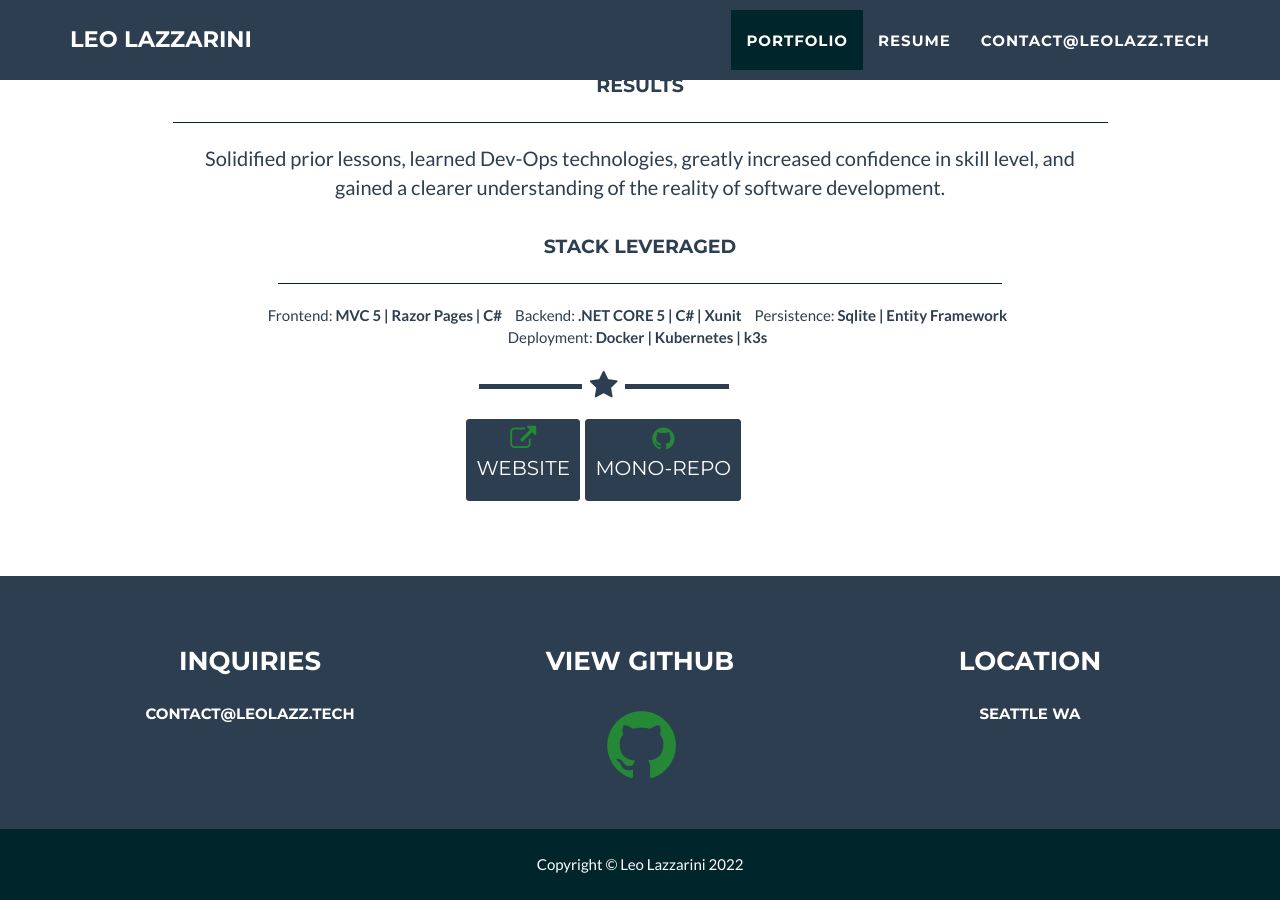
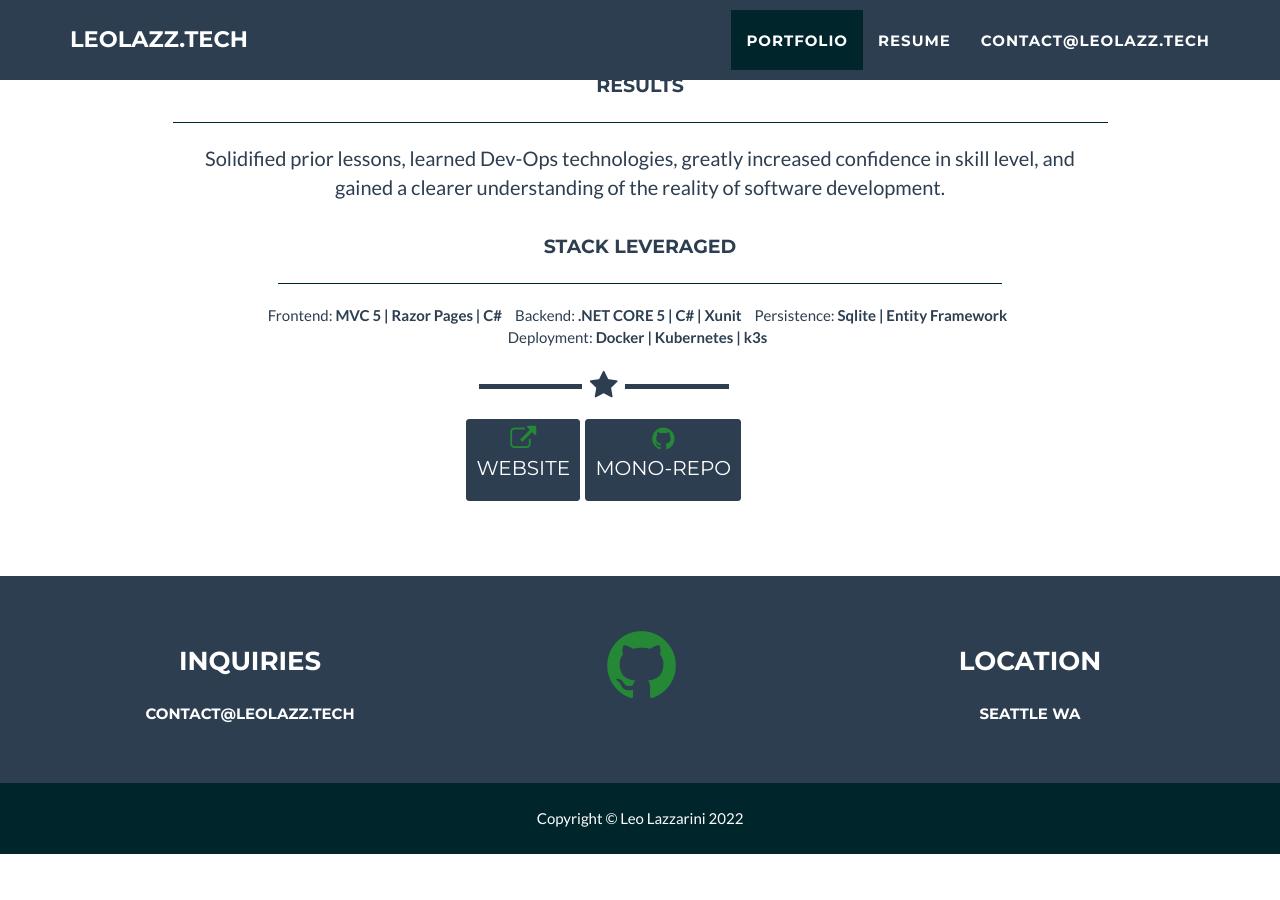
Before and after one commit to leolazz/Portfolio-Jekyll, a Jekyll site: the page built from _posts/2021-10-01-lazztech.markdown, in a window 1280 px wide and 900 px high, scrolled down 8245 px. Built offline with Jekyll 4.4.1, drawn with Linux system fonts in a browser that asks for light colours; after the commit the page ends 9099 px from its top, so only the background shows below that.

Commit message:
updated footer & nav

```diff
--- a/_includes/footer.html
+++ b/_includes/footer.html
@@ -11,7 +11,6 @@
           </h5>
         </div>
         <div class="footer-col col-md-4">
-          <h3>View Github</h3>
           <a
             href="https://github.com/leolazz"
             target="_blank"
--- a/_includes/nav.html
+++ b/_includes/nav.html
@@ -12,7 +12,7 @@
         <span class="icon-bar"></span>
         <span class="icon-bar"></span>
       </button>
-      <a class="navbar-brand" href="#page-top">{{ site.title }}</a>
+      <a class="navbar-brand" href="#page-top">LeoLazz.tech</a>
       <h5>
         <a class="a-light"></a>
       </h5>
```
